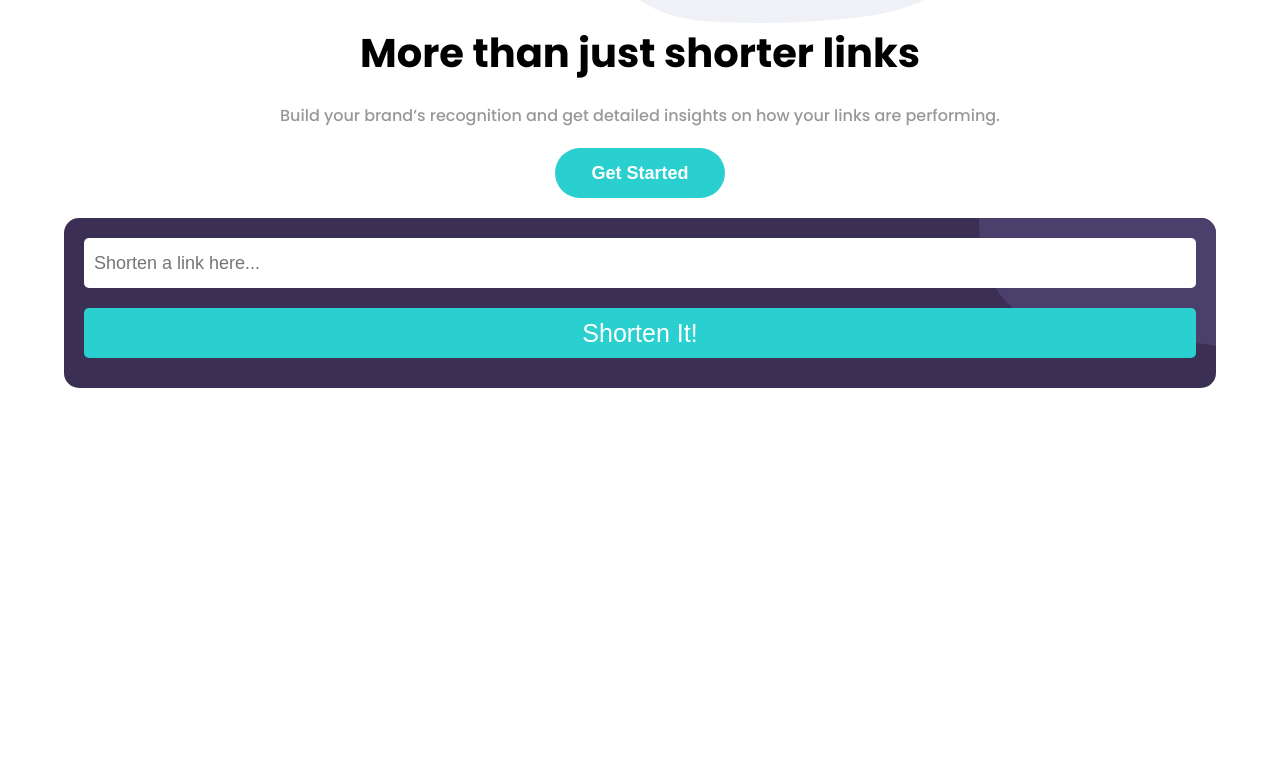
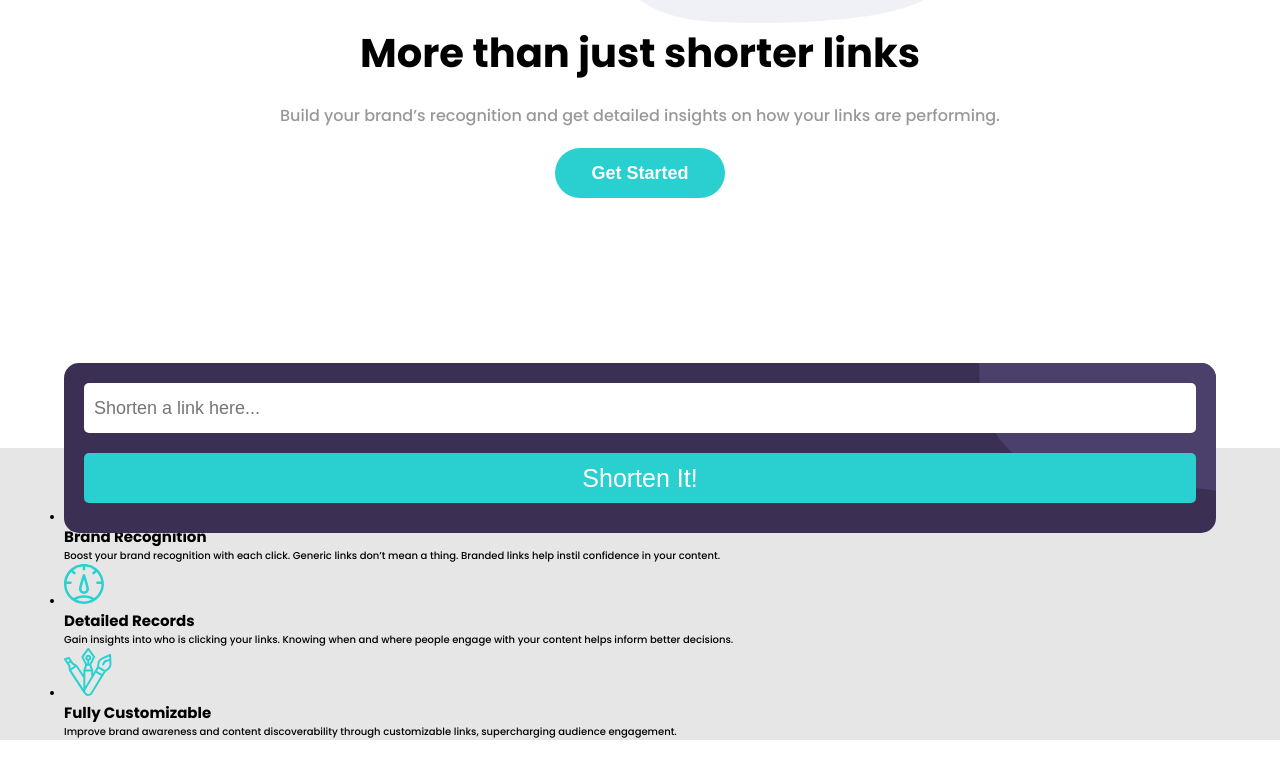
Before and after one commit to LeoCode0/urlShortener, a React app: page / in a window 1280 px wide. Shown: the part 370-1130 px from the top of the page. Before the commit the page ends 800 px from the top, so only its background shows below. Built offline with nearby package versions, Linux system fonts and the light colour scheme.

Commit message:
bug fixes and structure of statistic component

```diff
--- a/src/components/Shorten.jsx
+++ b/src/components/Shorten.jsx
@@ -1,5 +1,6 @@
 import React, { useState, useEffect } from "react";
 import { ShortenItem } from "./ShortenItem";
+import { Statistics } from "./Statistics";
 import "../scss/shorten.scss";
 
 export const Shorten = () => {
@@ -41,6 +42,7 @@ export const Shorten = () => {
       {links.map((link) => (
         <ShortenItem rawLink={link.url} />
       ))}
+      <Statistics />
     </div>
   );
 };
--- a/src/components/ShortenItem.jsx
+++ b/src/components/ShortenItem.jsx
@@ -1,4 +1,5 @@
 import React, { useEffect, useState } from "react";
+import "../scss/shortItem.scss";
 
 export const ShortenItem = ({ rawLink }) => {
   const API = "https://api.shrtco.de/v2";
--- /dev/null
+++ b/src/components/Statistics.jsx
@@ -0,0 +1,46 @@
+import React from "react";
+import recognition from "../images/icon-brand-recognition.svg";
+import records from "../images/icon-detailed-records.svg";
+import customizable from "../images/icon-fully-customizable.svg";
+
+const Statistic = ({ icon, title, text }) => (
+  <li className="statistic">
+    <img src={icon} alt={title} className="statistic__icon" />
+    <h2 className="statistic__title">{title}</h2>
+    <p className="statistic__description">{text}</p>
+  </li>
+);
+
+export const Statistics = () => {
+  return (
+    <div className="statistics">
+      <div className="statistics__info">
+        <div className="statistics__title">Advanced Statistics</div>
+        <div className="statistics__description">
+          Track how your links are performing across the web with our advanced
+          statistics dashboard.
+        </div>
+      </div>
+      <ul className="statistics__list">
+        <Statistic
+          icon={recognition}
+          title="Brand Recognition"
+          text="Boost your brand recognition with each click. Generic links don’t
+                  mean a thing. Branded links help instil confidence in your content."
+        />
+        <Statistic
+          icon={records}
+          title="Detailed Records"
+          text="Gain insights into who is clicking your links. Knowing when and where
+                  people engage with your content helps inform better decisions."
+        />
+        <Statistic
+          icon={customizable}
+          title="Fully Customizable"
+          text="Improve brand awareness and content discoverability through customizable
+                  links, supercharging audience engagement."
+        />
+      </ul>
+    </div>
+  );
+};
--- /dev/null
+++ b/src/scss/shortItem.scss
@@ -0,0 +1,29 @@
+@import "./variables";
+
+.shortenItem {
+  background: #fff;
+  font-size: 1.6rem;
+  border-radius: 10px;
+  margin: 20px 0;
+}
+
+.shortenItem__raw {
+  border-bottom: 1px solid $gray;
+  padding: 20px;
+}
+
+.shortenItem__short {
+  color: $cyan;
+  padding: 20px;
+}
+
+.shortenItem__button {
+  margin: 0 5%;
+  width: 90%;
+  height: 45px;
+  color: #fff;
+  background-color: $cyan;
+  border-radius: 10px;
+  border: 0;
+  font-size: 2rem;
+}
--- a/src/scss/shorten.scss
+++ b/src/scss/shorten.scss
@@ -2,15 +2,22 @@
 
 .shorten-container {
   padding: 0 5%;
-  margin: 20px 0;
+  margin: 250px 0 20px;
+  background: rgba(gray, $alpha: 0.2);
+  width: 100%;
+  height: auto;
+  min-height: 200px;
+  position: relative;
 }
 
 .shorten {
-  width: 100%;
+  width: 90%;
   height: 170px;
   border-radius: 15px;
   text-align: center;
   background-color: $dark-violet;
+  position: absolute;
+  top: -85px;
 }
 
 .shorten__form {
```
